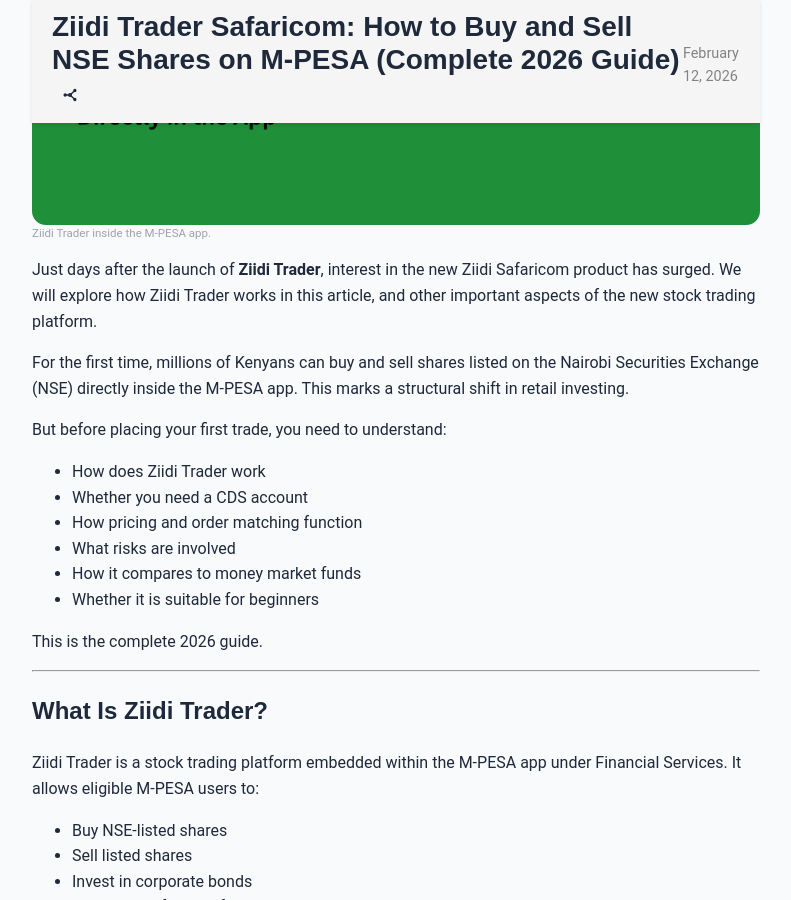
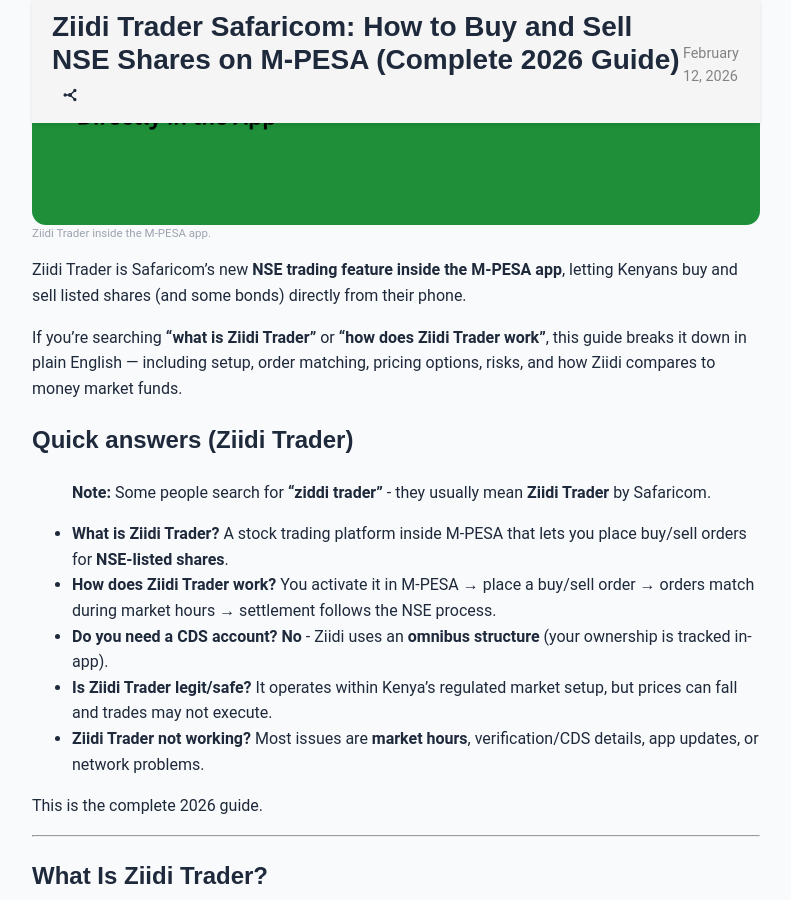
Before and after one commit to Coinimain/kenyanmmf, a Jekyll site: the page built from _posts/2026-02-12-ziidi-trader-complete-guide-kenya.md, in a window 1280 px wide and 900 px high, scrolled down 428 px. Shown: the whole window, without its empty margins (244-1035 px from the left). Built offline with Jekyll 4.4.1, drawn with Linux system fonts in a browser that asks for light colours; comment, search, counter and statistics services are not loaded; some of the changed text lies outside the part shown.

Commit message:
Add ziddi misspelling note to Ziidi quick answers

```diff
--- a/_posts/2026-02-12-ziidi-trader-complete-guide-kenya.md
+++ b/_posts/2026-02-12-ziidi-trader-complete-guide-kenya.md
@@ -32,18 +32,19 @@
     a: "Yes. Share prices fluctuate based on market conditions and company performance, and investing carries risk."
 ---
 
-Just days after the launch of **Ziidi Trader**, interest in the new Ziidi Safaricom product has surged. We will explore how Ziidi Trader works in this article, and other important aspects of the new stock trading platform.
+Ziidi Trader is Safaricom’s new **NSE trading feature inside the M-PESA app**, letting Kenyans buy and sell listed shares (and some bonds) directly from their phone.
 
-For the first time, millions of Kenyans can buy and sell shares listed on the Nairobi Securities Exchange (NSE) directly inside the M-PESA app. This marks a structural shift in retail investing.
+If you’re searching **“what is Ziidi Trader”** or **“how does Ziidi Trader work”**, this guide breaks it down in plain English — including setup, order matching, pricing options, risks, and how Ziidi compares to money market funds.
 
-But before placing your first trade, you need to understand:
+## Quick answers (Ziidi Trader)
 
-- How does Ziidi Trader work
-- Whether you need a CDS account
-- How pricing and order matching function
-- What risks are involved
-- How it compares to money market funds
-- Whether it is suitable for beginners
+> **Note:** Some people search for **“ziddi trader”** - they usually mean **Ziidi Trader** by Safaricom.
+
+- **What is Ziidi Trader?** A stock trading platform inside M-PESA that lets you place buy/sell orders for **NSE-listed shares**.
+- **How does Ziidi Trader work?** You activate it in M-PESA → place a buy/sell order → orders match during market hours → settlement follows the NSE process.
+- **Do you need a CDS account?** **No** - Ziidi uses an **omnibus structure** (your ownership is tracked in-app).
+- **Is Ziidi Trader legit/safe?** It operates within Kenya’s regulated market setup, but prices can fall and trades may not execute.
+- **Ziidi Trader not working?** Most issues are **market hours**, verification/CDS details, app updates, or network problems.
 
 This is the complete 2026 guide.
 
@@ -210,6 +211,20 @@
 
 ---
 
+## Ziidi Trader Not Working? Common Reasons
+
+If Ziidi Trader is failing to place trades or showing errors, the most common causes are:
+
+- **Outside market hours** (NSE is open Mon–Fri, 9:30 AM–3:00 PM)
+- **Verification still pending** or details don’t match your ID records
+- **App needs an update** (older M-PESA versions can bug out)
+- **Network issues** (slow data can cause timeouts)
+- **No matching orders** (your trade may be valid but not executed due to price/liquidity)
+
+If the issue is execution-related, try using **Best Price** during market hours, or adjust your **Own Price** closer to market levels.
+
+---
+
 ## Can You Lose Money on Ziidi Trader?
 
 Yes. Share prices fluctuate based on:
```
